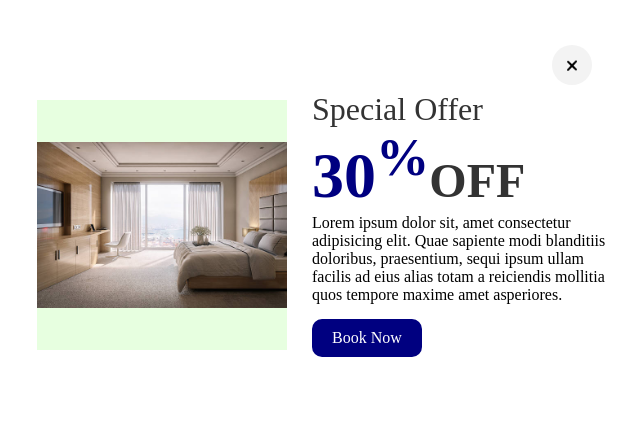
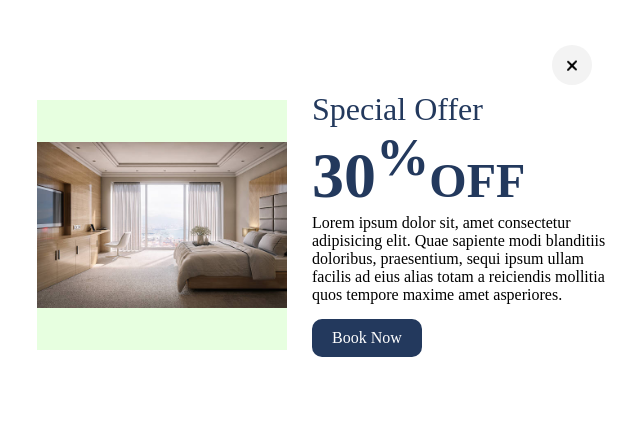
Before and after one commit to abishek07bimali/Group-F-Sem-3-Hotel-Management-System, a plain HTML site: page src/main/resources/templates/checkOffer.html in a window 1280 px wide. Shown: the part 175-603 px from the top of the page, without its empty margins (328-968 px from the left). Drawn offline with Linux system fonts and the light colour scheme.

Commit message:
making functional

```diff
--- a/src/main/resources/static/css/checkOffer.css
+++ b/src/main/resources/static/css/checkOffer.css
@@ -53,20 +53,20 @@
     align-items: center;
   }
   .contentBox .content h3{
-    color: #333;
+    color: #23395d;
     line-height:1em ;
     font-weight: 300;
     font-size: 2em;
   }
   .contentBox .content h2{
     font-size: 4em;
-    color: #000080;
+    color: #23395d;
     line-height: 1em;
 
   }
 
   .contentBox .content h2 span{
-    color:#333;
+    color:#23395d;
     font-size: 0.75em;
     text-transform:uppercase ;
   }
@@ -76,7 +76,7 @@
   .contentBox .content a{
     display: inline-block;
     padding: 10px 20px;
-    background-color: #000080;
+    background-color: #23395d;
     color: #fff;
     margin-top: 15px;
     text-decoration: none;
```
